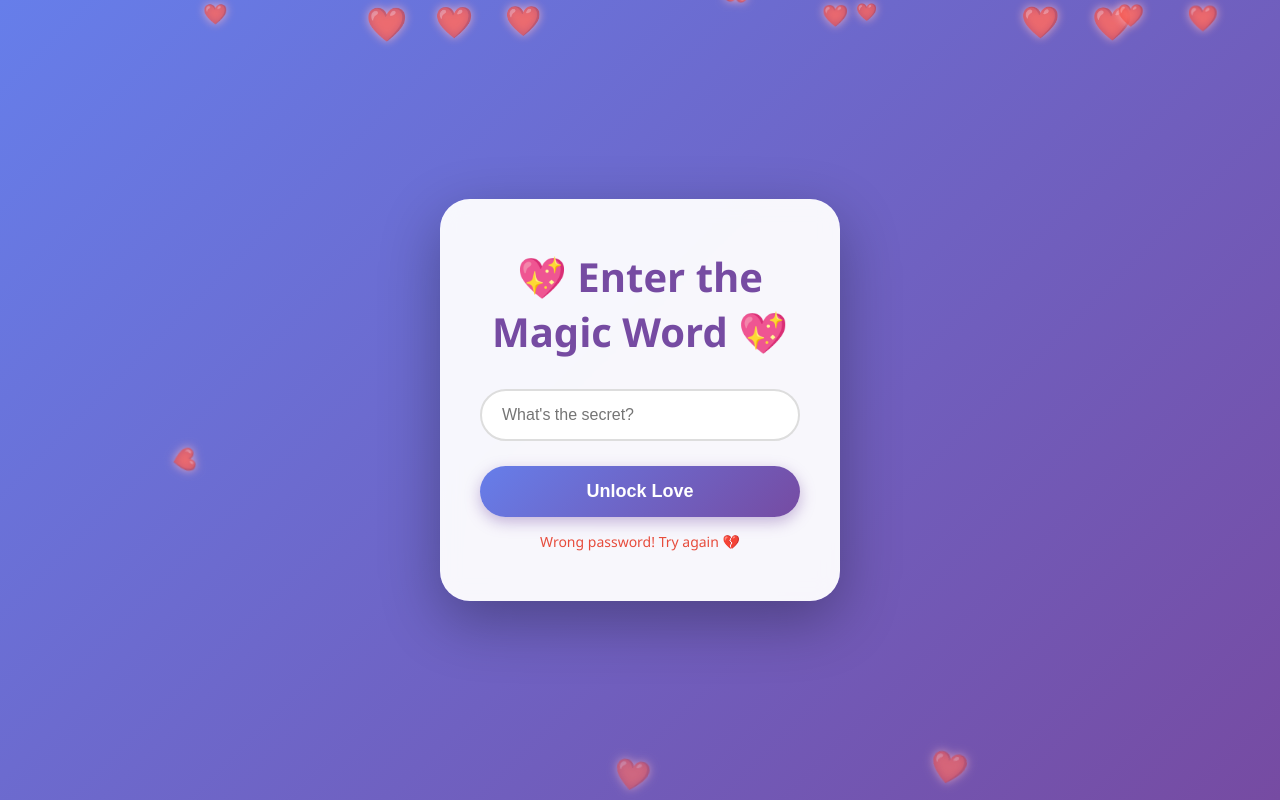
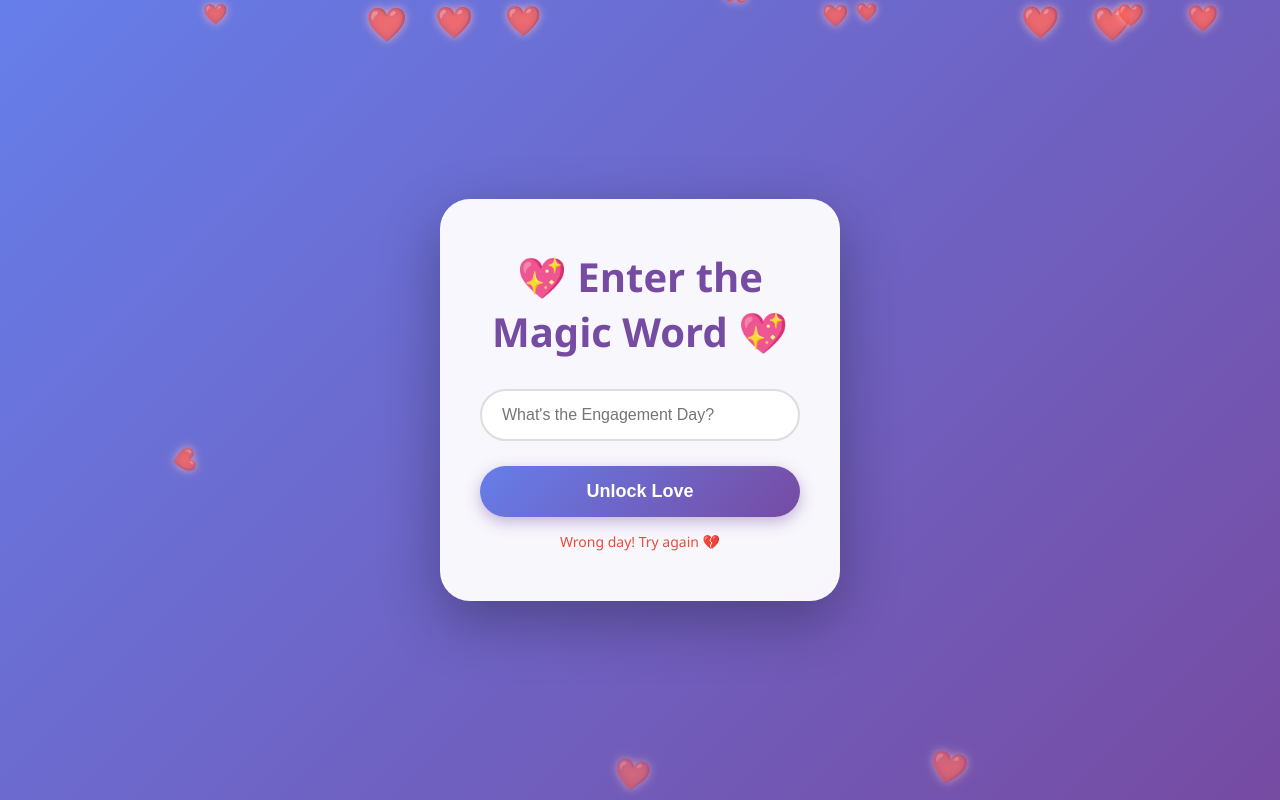
Before and after one commit to YoussefShafiq/salemmessage, a plain HTML site: page index.html in a window 1280 px wide. Both pictures are taken after a click on the button "Unlock Love". Drawn offline with nearby package versions, Linux system fonts and the light colour scheme.

Commit message:
title update

```diff
--- a/index.html
+++ b/index.html
@@ -359,10 +359,10 @@
         <div class="login-container">
             <h1>💖 Enter the Magic Word 💖</h1>
             <div class="input-group">
-                <input type="password" id="passwordInput" placeholder="What's the secret?" autocomplete="off">
+                <input type="password" id="passwordInput" placeholder="What's the Engagement Day?" autocomplete="off">
             </div>
             <button class="login-btn" onclick="checkPassword()">Unlock Love</button>
-            <div id="errorMessage" class="error-message hidden">Wrong password! Try again 💔</div>
+            <div id="errorMessage" class="error-message hidden">Wrong day! Try again 💔</div>
         </div>
     </div>
 
```
